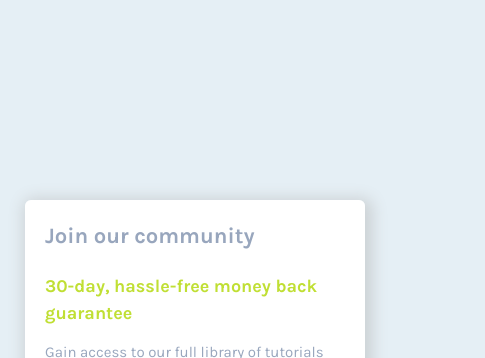
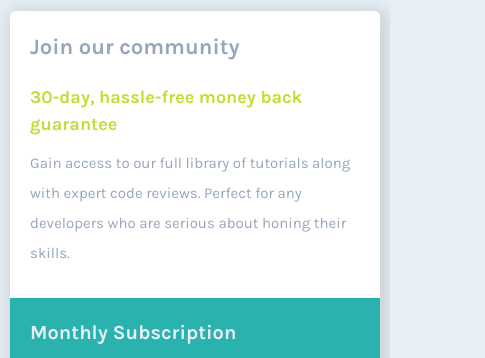
Before and after one commit to michel-moreira/single-price-grid-component, a plain HTML site: page index.html in a window 390 px wide. Shown: the top 358 px of the page, 485 px wide, since content can reach past the window. Drawn offline with Linux system fonts and the light colour scheme.

Commit message:
style changes

```diff
--- a/src/styles/responsive.css
+++ b/src/styles/responsive.css
@@ -3,15 +3,14 @@
     display: flex;
     justify-content: center;
     align-items: center;
-    padding: 10rem;
   }
   .container {
     display: flex;
     align-items: center;
     flex-direction: column;
     justify-content: center;
-    margin: 2rem;
-    min-width: 340px;
+    margin: 1rem;
+    min-width: 320px;
   }
   .container .principal {
     padding: 2rem;
--- a/src/styles/style.css
+++ b/src/styles/style.css
@@ -5,7 +5,6 @@ body {
   flex-direction: column;
   font-size: 1.6rem;
   font-family: var(--font-family);
-  margin: 6rem 0;
   background-color: var(--light-gray);
 }
 /* ............................ */
@@ -13,8 +12,6 @@ main {
   display: flex;
   justify-content: center;
   align-items: center;
-  margin: 2rem;
-  padding: 4rem;
   min-height: 100vh;
 }
 /* ============================ */
```
